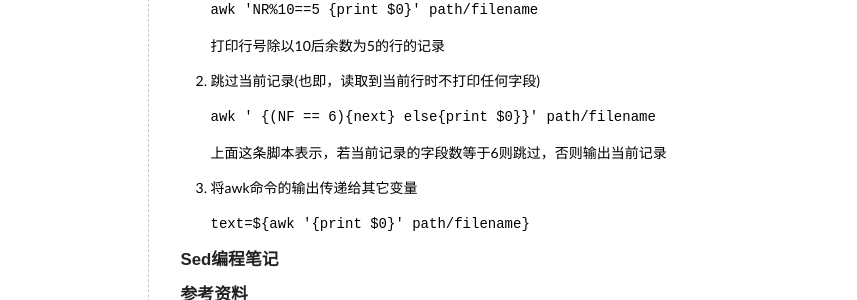
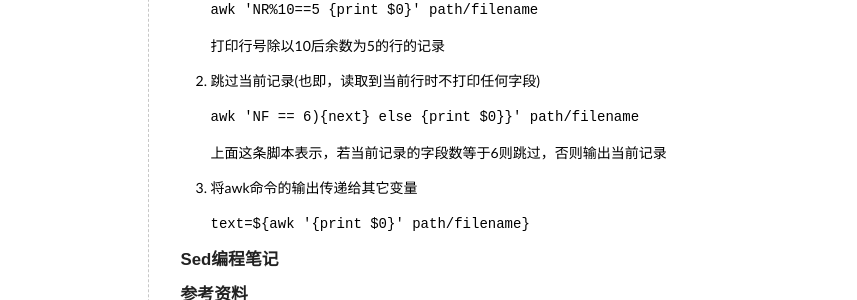
Before and after one commit to elan2wang/note, a Jekyll site: the page built from _posts/2013-05-29-shell-programming-tips.md, in a window 1280 px wide and 967 px high. Shown: the part 387-687 px from the top of the window, without its empty margins (236-1093 px from the left). Built offline with Jekyll 4.4.1, drawn with Linux system fonts in a browser that asks for light colours; comment, search, counter and statistics services are not loaded.

```diff
--- a/_posts/2013-05-29-shell-programming-tips.md
+++ b/_posts/2013-05-29-shell-programming-tips.md
@@ -13,7 +13,7 @@ n,k正整数，分别表示记录的行号和字段号。若要用变量表示
 <code>awk 'NR%10==5 {print $0}' path/filename</code>
 打印行号除以10后余数为5的行的记录
 2. 跳过当前记录(也即，读取到当前行时不打印任何字段)
-<code>awk ' {(NF == 6){next} else{print $0}}' path/filename</code>
+<code>awk 'NF == 6){next} else {print $0}}' path/filename</code>
 上面这条脚本表示，若当前记录的字段数等于6则跳过，否则输出当前记录
 3. 将awk命令的输出传递给其它变量
 <code>text=${awk '{print $0}' path/filename}</code>
```
